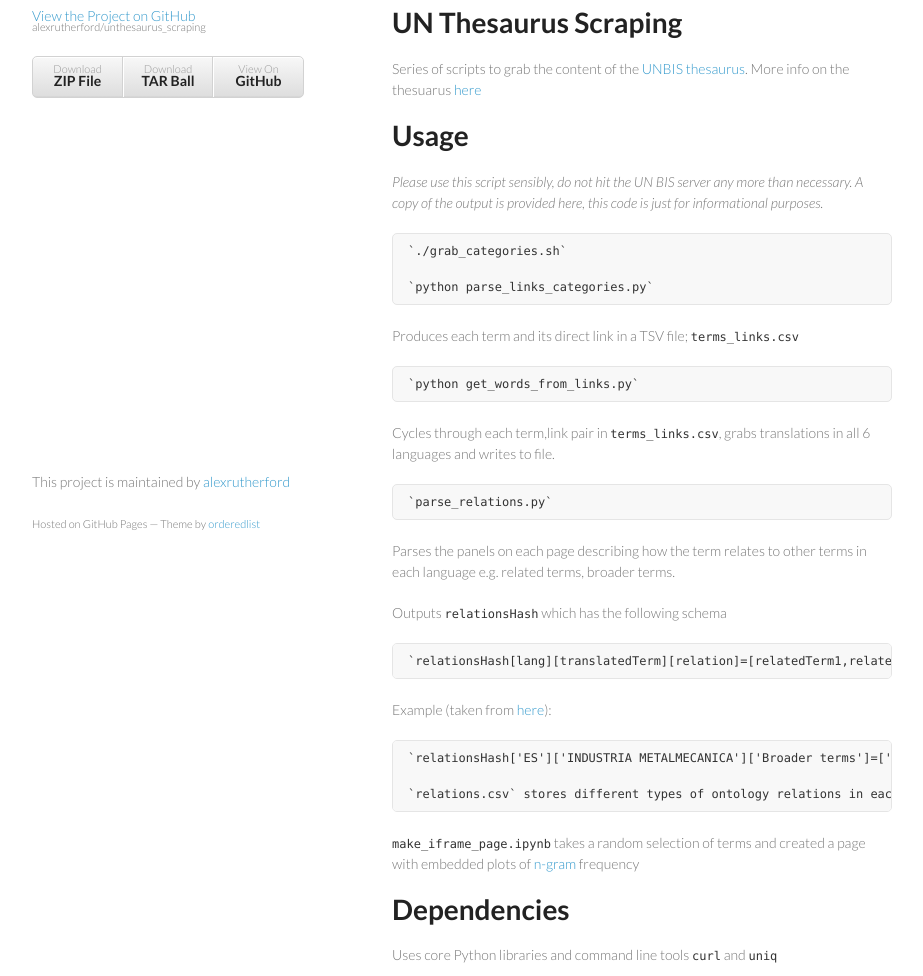
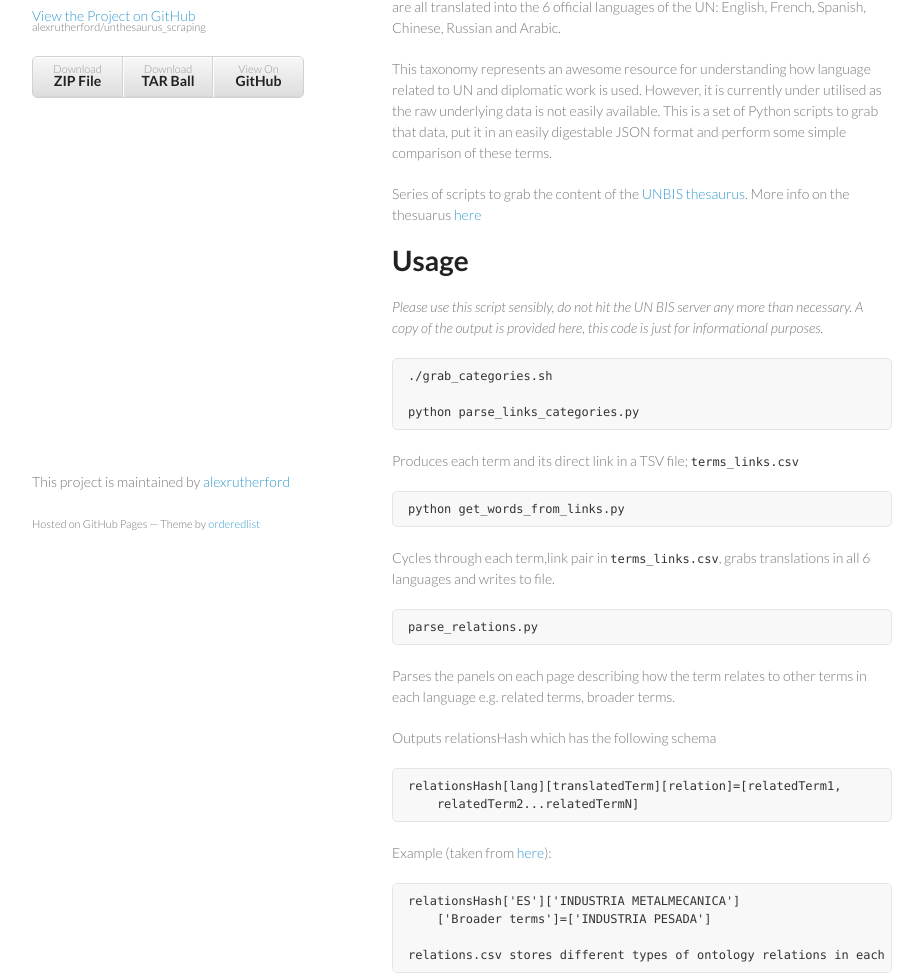
Before and after one commit to alexrutherford/unthesaurus_scraping, a plain HTML site: page index.html in a window 1280 px wide. Shown: the part 197-1173 px from the top of the page, without its empty margins (178-1101 px from the left). Drawn offline with Linux system fonts and the light colour scheme.

Commit message:
Create gh-pages branch via GitHub

```diff
--- a/index.html
+++ b/index.html
@@ -28,10 +28,12 @@
         </ul>
       </header>
       <section>
-        <p>Did you know that the UN library services has carefully constructed a hierarchical taxonomy of terms related to it's work? For example you can see <a href="http://lib-thesaurus.un.org/LIB/DHLUNBISThesaurus.nsf/MultiEng/0037CF0C07DD6D2485256AA0005FA8F3?OpenDocument">from this example</a> that 'Metal Working Industry' has broader terms ('Heavy Industry') and narrower terms ('Copper Industry') and related terms ('Metals' and 'Welding'). These terms are all translated into the 6 official languages of the UN: English, French, Spanish, Chinese, Russian and Arabic.</p>
+        <h1>
+<a id="un-thesaurus-scraping" class="anchor" href="#un-thesaurus-scraping" aria-hidden="true"><span class="octicon octicon-link"></span></a>UN Thesaurus Scraping</h1>
 
-<h1>
-<a id="un-thesaurus-scraping" class="anchor" href="#un-thesaurus-scraping" aria-hidden="true"><span class="octicon octicon-link"></span></a>UN Thesaurus Scraping</h1>
+<p>Did you know that the UN library services has carefully constructed a hierarchical taxonomy of terms related to it's work? For example you can see <a href="http://lib-thesaurus.un.org/LIB/DHLUNBISThesaurus.nsf/MultiEng/0037CF0C07DD6D2485256AA0005FA8F3?OpenDocument">from this example</a> that 'Metal Working Industry' has broader terms ('Heavy Industry') and narrower terms ('Copper Industry') and related terms ('Metals' and 'Welding'). These terms are all translated into the 6 official languages of the UN: English, French, Spanish, Chinese, Russian and Arabic. </p>
+
+<p>This taxonomy represents an awesome resource for understanding how language related to UN and diplomatic work is used. However, it is currently under utilised as the raw underlying data is not easily available. This is a set of Python scripts to grab that data, put it in an easily digestable JSON format and perform some simple comparison of these terms.</p>
 
 <p>Series of scripts to grab the content of the <a href="http://lib-thesaurus.un.org/LIB/DHLUNBISThesaurus.nsf/%24%24searche?OpenForm">UNBIS thesaurus</a>. More info on the thesuarus <a href="http://lib-thesaurus.un.org/LIB/DHLUNBISThesaurus.nsf/zHelpDocuments/English+About+Help?OpenDocument">here</a></p>
 
@@ -40,33 +42,35 @@
 
 <p><em>Please use this script sensibly, do not hit the UN BIS server any more than necessary. A copy of the output is provided here, this code is just for informational purposes.</em></p>
 
-<pre><code>`./grab_categories.sh`
+<pre><code>./grab_categories.sh
 
-`python parse_links_categories.py`
+python parse_links_categories.py
 </code></pre>
 
 <p>Produces each term and its direct link in a TSV file; <code>terms_links.csv</code></p>
 
-<pre><code>`python get_words_from_links.py`
+<pre><code>python get_words_from_links.py
 </code></pre>
 
 <p>Cycles through each term,link pair in <code>terms_links.csv</code>, grabs translations in all 6 languages and writes to file.</p>
 
-<pre><code>`parse_relations.py`
+<pre><code>parse_relations.py
 </code></pre>
 
 <p>Parses the panels on each page describing how the term relates to other terms in each language e.g. related terms, broader terms.</p>
 
-<p>Outputs <code>relationsHash</code> which has the following schema</p>
+<p>Outputs relationsHash which has the following schema</p>
 
-<pre><code>`relationsHash[lang][translatedTerm][relation]=[relatedTerm1,relatedTerm2...relatedTermN]`
+<pre><code>relationsHash[lang][translatedTerm][relation]=[relatedTerm1,
+    relatedTerm2...relatedTermN]
 </code></pre>
 
 <p>Example (taken from <a href="http://lib-thesaurus.un.org/LIB/DHLUNBISThesaurus.nsf/MultiEng/0037CF0C07DD6D2485256AA0005FA8F3?OpenDocument">here</a>):</p>
 
-<pre><code>`relationsHash['ES']['INDUSTRIA METALMECANICA']['Broader terms']=['INDUSTRIA PESADA']`
+<pre><code>relationsHash['ES']['INDUSTRIA METALMECANICA']
+    ['Broader terms']=['INDUSTRIA PESADA']
 
-`relations.csv` stores different types of ontology relations in each language
+relations.csv stores different types of ontology relations in each language
 </code></pre>
 
 <p><code>make_iframe_page.ipynb</code> takes a random selection of terms and created a page with embedded plots of <a href="https://books.google.com/ngrams/">n-gram</a> frequency</p>
```
Also changed, not shown: params.json (+1 -1 lines).
